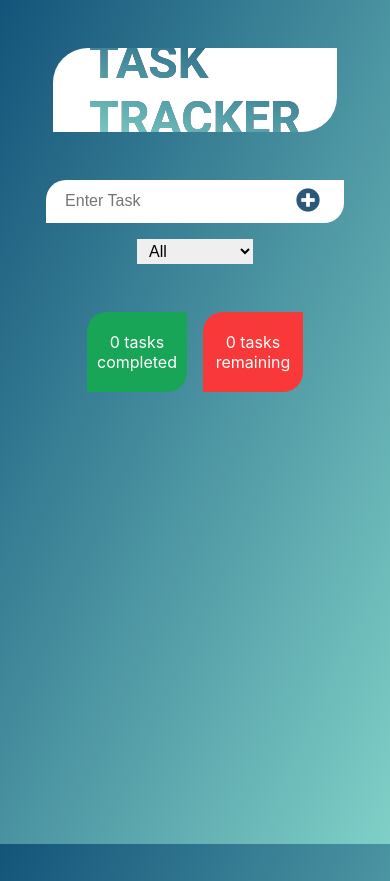
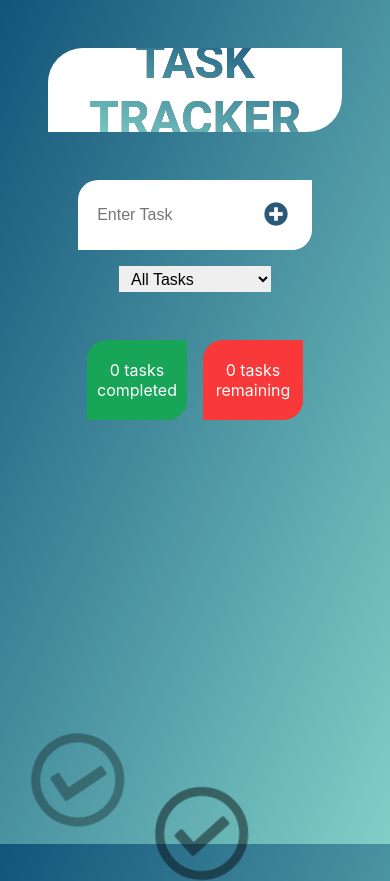
Before and after one commit to PaoloMiguelManuel/react-task-gui, a React (Create React App) app: page / in a window 390 px wide. Shown: the top 881 px of the page. Built offline with nearby package versions, Linux system fonts and the light colour scheme.

Commit message:
Fix page responsiveness

```diff
--- a/src/App.css
+++ b/src/App.css
@@ -6,7 +6,7 @@
 }
 
 html {
-  height: 100%;
+  height: 100vh;
 }
 
 body {
@@ -35,7 +35,6 @@ body {
   -webkit-box-align: center;
       -ms-flex-align: center;
           align-items: center;
-  max-width: 90vw;
 }
 
 form {
@@ -46,28 +45,35 @@ form {
   -webkit-box-direction: normal;
       -ms-flex-direction: column;
           flex-direction: column;
-  z-index: 1;
   -webkit-box-pack: center;
       -ms-flex-pack: center;
           justify-content: center;
+  z-index: 1;
 }
 
 form .input-and-submit-container {
-  height: 5vh;
+  height: 70px;
   -webkit-box-pack: center;
       -ms-flex-pack: center;
           justify-content: center;
   display: -webkit-box;
   display: -ms-flexbox;
   display: flex;
+  width: 60vw;
 }
 
 form .input-and-submit-container input {
   border: none;
   outline: none;
   font-size: 1rem;
+  width: 100%;
   padding-left: 1.2em;
   border-top-left-radius: 20px;
+}
+
+form .input-and-submit-container input:hover {
+  -webkit-box-shadow: 0 0 10px rgba(255, 255, 255, 0.5);
+          box-shadow: 0 0 10px rgba(255, 255, 255, 0.5);
 }
 
 form .input-and-submit-container button {
@@ -104,6 +110,11 @@ form .select-container select {
   border: none;
 }
 
+form .select-container select:hover {
+  -webkit-box-shadow: 0 0 10px rgba(255, 255, 255, 0.5);
+          box-shadow: 0 0 10px rgba(255, 255, 255, 0.5);
+}
+
 .todo-list-container {
   display: -webkit-box;
   display: -ms-flexbox;
@@ -116,7 +127,7 @@ form .select-container select {
       -ms-flex-align: end;
           align-items: flex-end;
   padding-bottom: 5em;
-  width: 70vw;
+  width: 60vw;
   z-index: 1;
 }
 
@@ -230,6 +241,7 @@ form .select-container select {
   display: grid;
   place-content: center;
   margin: 3em;
+  text-align: center;
 }
 
 .header-background h1 {
@@ -288,7 +300,7 @@ form .select-container select {
   position: absolute;
   left: 0;
   width: 100%;
-  height: 100%;
+  height: 83vh;
   overflow: hidden;
 }
 
@@ -307,14 +319,12 @@ form .select-container select {
 
 .box-area li:nth-child(1) {
   left: 90%;
-  -webkit-animation-delay: 0s;
-          animation-delay: 0s;
 }
 
 .box-area li:nth-child(2) {
   left: 10%;
-  -webkit-animation-delay: 1.5s;
-          animation-delay: 1.5s;
+  -webkit-animation-delay: 0s;
+          animation-delay: 0s;
   -webkit-animation-duration: 8s;
           animation-duration: 8s;
 }
@@ -329,8 +339,8 @@ form .select-container select {
   left: 40%;
   -webkit-animation-delay: 0s;
           animation-delay: 0s;
-  -webkit-animation-duration: 14s;
-          animation-duration: 14s;
+  -webkit-animation-duration: 10s;
+          animation-duration: 10s;
 }
 
 .box-area li:nth-child(5) {
--- a/src/App.scss
+++ b/src/App.scss
@@ -14,7 +14,7 @@ html {
 
   // height: 100%;
   // max-width: 100vw;
-  height: 100%;
+  height: 100vh;
 }
 
 body {
@@ -28,76 +28,40 @@ body {
   background-repeat: no-repeat;
   background-attachment: fixed;
   // width: 100%;
+  // background-color: green;
 }
 
 .App {
   display: flex;
   flex-direction: column;
   align-items: center;
-  // width: 100vw;
-  // height: 100vh;
-  max-width: 90vw;
-  // z-index: 1;
 }
-
-// header {
-//   margin: 0.75em;
-// }
-
-// h1 {
-//   font-size: 3rem;
-//     font-family: "Montserrat", sans-serif;
-//   background-color: white;
-//   margin: 1em;
-//   // mix-blend-mode:screen
-//   // -webkit-background-clip: text;
-
-// }
-
-// .image-container {
-//   background-image: url("https://images.pexels.com/photos/3408744/pexels-photo-3408744.jpeg?cs=srgb&dl=pexels-stein-egil-liland-3408744.jpg&fm=jpg"); /* The image used - important! */
-//   background-size: cover;
-//   position: relative; /* Needed to position the cutout text in the middle of the image */
-//   height: 300px; /* Some height */
-// }
-
-// .text {
-//   background-color: white;
-//   color: black;
-//   font-size: 10vw; /* Responsive font size */
-//   font-weight: bold;
-//   margin: 0 auto; /* Center the text container */
-//   padding: 10px;
-//   width: 50%;
-//   text-align: center; /* Center text */
-//   position: absolute; /* Position text */
-//   top: 50%; /* Position text in the middle */
-//   left: 50%; /* Position text in the middle */
-//   transform: translate(-50%, -50%); /* Position text in the middle */
-//   mix-blend-mode: screen; /* This makes the cutout text possible */
-// }
 
 form {
   display: flex;
   flex-direction: column;
+  justify-content: center;
   z-index: 1;
-  // max-width: 100vw;
-  justify-content: center;
 
   .input-and-submit-container {
-    // background-color: red;
-    height: 5vh;
-    // width: 100%;
+    height: 70px;
     justify-content: center;
     display: flex;
     // align-items: center;
+    // background-color: red;
+    width: 60vw;
+
     input {
       border: none;
       outline: none;
       font-size: 1rem;
-      // width: 100%;
+      width: 100%;
       padding-left: 1.2em;
       border-top-left-radius: 20px;
+
+      &:hover {
+        box-shadow: 0 0 10px rgba(255, 255, 255, 0.5);
+      }
     }
 
     button {
@@ -136,6 +100,10 @@ form {
       font-size: 1rem;
       outline: none;
       border: none;
+
+      &:hover {
+        box-shadow: 0 0 10px rgba(255, 255, 255, 0.5);
+      }
     }
   }
 }
@@ -146,7 +114,8 @@ form {
   align-items: flex-end;
   // margin: 3em;
   padding-bottom: 5em;
-  width: 70vw;
+  // height: 500px;
+  width: 60vw;
   z-index: 1;
 
   .todo-item {
@@ -227,6 +196,7 @@ form {
 
         &:hover {
           filter: brightness(90%);
+
         }
       }
 
@@ -256,6 +226,7 @@ form {
   display: grid;
   place-content: center;
   margin: 3em;
+  text-align: center;
 
   h1 {
     border-top-left-radius: 35px;
@@ -268,10 +239,8 @@ form {
     display: grid;
     place-content: center;
     font-size: 3rem;
-    // letter-spacing: 10px;
     height: 10vh;
     padding: 0.75em;
-    // z-index: 5;
   }
 }
 
@@ -305,6 +274,9 @@ form {
   background: linear-gradient(to left, #8942a8, #ba382f);
   max-width: 100%;
   height: 100%;
+  // position: absolute;
+  // bottom: 0;
+  // z-index: 5;
 }
 
 .box-area {
@@ -312,10 +284,11 @@ form {
   // top: 0;
   left: 0;
   width: 100%;
-  height: 100%;
+  height: 83vh;
   overflow: hidden;
   // background-color: red;
   // top: 0;
+  // background-color: yellow;
 }
 
 .box-area li {
@@ -328,15 +301,16 @@ form {
   bottom: -150px;
   border-radius: 50%;
   font-size: 6rem;
+  // background-color: red;
 
   &:nth-child(1) {
     left: 90%;
-    animation-delay: 0s;
+    // animation-delay: 0s;
   }
 
   &:nth-child(2) {
     left: 10%;
-    animation-delay: 1.5s;
+    animation-delay: 0s;
     animation-duration: 8s;
   }
 
@@ -348,7 +322,7 @@ form {
   &:nth-child(4) {
     left: 40%;
     animation-delay: 0s;
-    animation-duration: 14s;
+    animation-duration: 10s;
   }
 
   &:nth-child(5) {
--- a/src/components/Form.js
+++ b/src/components/Form.js
@@ -43,9 +43,9 @@ function Form({ inputText, setInputText, todos, setTodos, setStatus }) {
 
                 <div className="select">
                     <select ref={selectRef} onChange={statusHandler} name="todos" className="filter-todo">
-                        <option value="all">All</option>
-                        <option value="completed">Completed</option>
-                        <option value="incompleted">Incompleted</option>
+                        <option value="all">All Tasks</option>
+                        <option value="completed">Complete Tasks</option>
+                        <option value="incompleted">Incomplete Tasks</option>
                     </select>
                 </div>
             </div>
```
Also changed, not shown: 1 other file (tests, documents, lock files or other folders).
